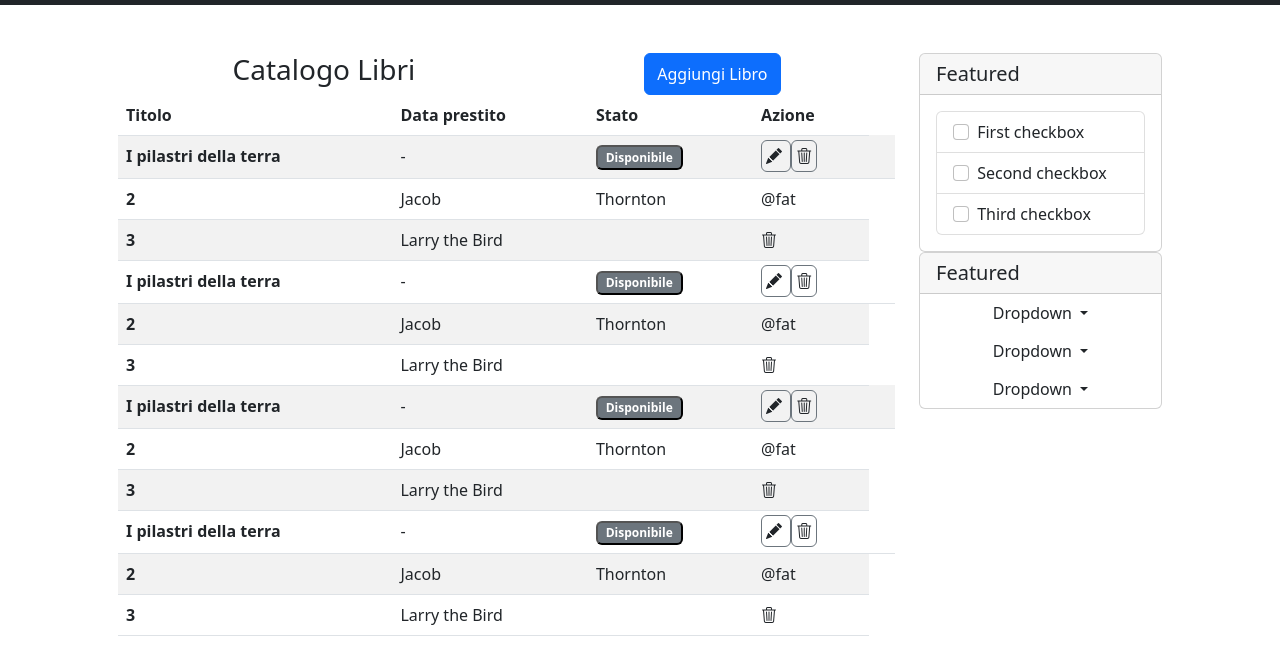
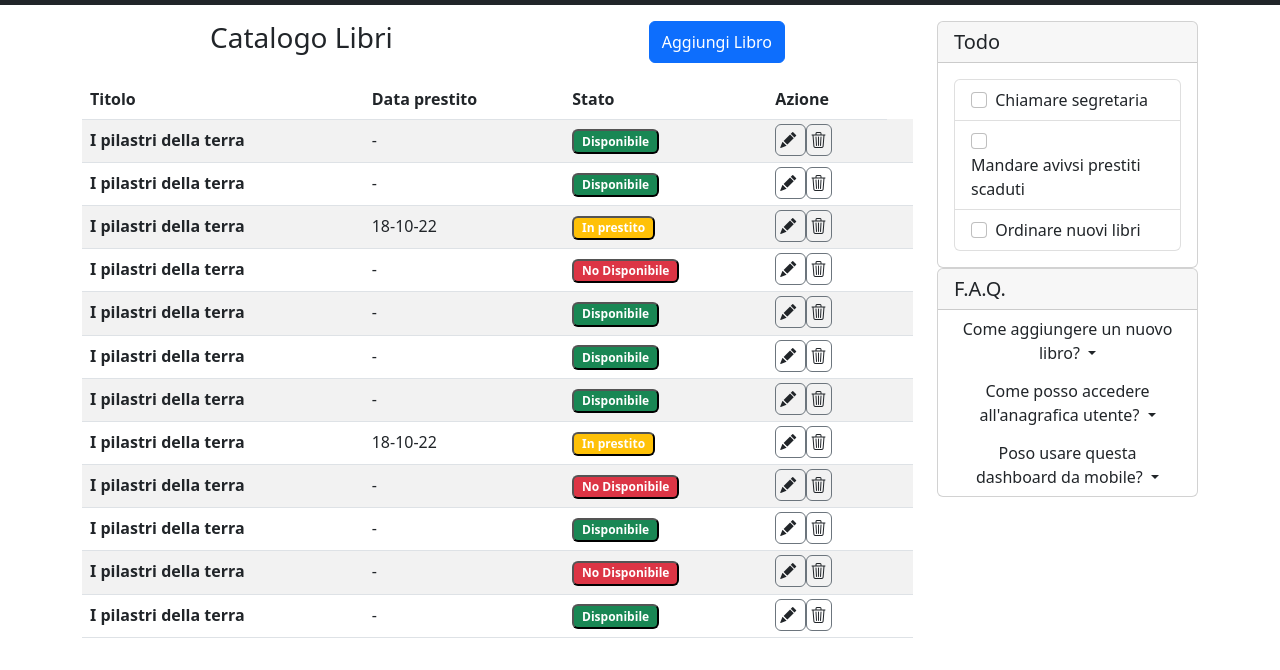
Before and after one commit to telcheno/html-css-bootstrap-dashboard, a plain HTML site: page index.html in a window 1280 px wide. Shown: the part 82-752 px from the top of the page. Drawn offline with nearby package versions, Linux system fonts and the light colour scheme.

Commit message:
Ultimato gli stili con boostrap

```diff
--- a/index.html
+++ b/index.html
@@ -41,17 +41,17 @@
     </header>
     <main>
       <section>
-        <div class="container-md p-5">
-          <div class="row">
-            <div class="col-lg-9">
-              <div class="title-table">
+        <div class="container">
+          <div class="row pt-3" >
+            <div class="col-lg-9 ">
+              <div class="title-table ">
                 <h3>Catalogo Libri</h3>
                 <button class="btn btn-primary">Aggiungi Libro</button>
               </div>
-              <table class="table table table-striped">
+              <table class="table table table-striped mt-3">
                 <thead>
                   <tr>
-                    <th scope="col">Titolo</th>
+                    <th scope="col-6">Titolo</th>
                     <th scope="col">Data prestito</th>
                     <th scope="col">Stato</th>
                     <th scope="col">Azione</th>
@@ -61,7 +61,7 @@
                   <tr>
                     <th scope="row">I pilastri della terra</th>
                     <td>-</td>
-                    <td><button class="badge text-bg-secondary">Disponibile</button></td>
+                    <td><button class="badge text-bg-success">Disponibile</button></td>
                     <td>
                       <span class="border border-1 border-secondary rounded p-1">
                         <i class="bi bi-pencil-fill">
@@ -74,20 +74,9 @@
                     <td>
                   </tr>
                   <tr>
-                    <th scope="row">2</th>
-                    <td>Jacob</td>
-                    <td>Thornton</td>
-                    <td>@fat</td>
-                  </tr>
-                  <tr>
-                    <th scope="row">3</th>
-                    <td colspan="2">Larry the Bird</td>
-                    <td><i class="bi bi-trash3"></i></td>
-                  </tr>
-                  <tr>
                     <th scope="row">I pilastri della terra</th>
                     <td>-</td>
-                    <td><button class="badge text-bg-secondary">Disponibile</button></td>
+                    <td><button class="badge text-bg-success">Disponibile</button></td>
                     <td>
                       <span class="border border-1 border-secondary rounded p-1">
                         <i class="bi bi-pencil-fill">
@@ -100,20 +89,9 @@
                     <td>
                   </tr>
                   <tr>
-                    <th scope="row">2</th>
-                    <td>Jacob</td>
-                    <td>Thornton</td>
-                    <td>@fat</td>
-                  </tr>
-                  <tr>
-                    <th scope="row">3</th>
-                    <td colspan="2">Larry the Bird</td>
-                    <td><i class="bi bi-trash3"></i></td>
-                  </tr>
-                  <tr>
                     <th scope="row">I pilastri della terra</th>
-                    <td>-</td>
-                    <td><button class="badge text-bg-secondary">Disponibile</button></td>
+                    <td>18-10-22</td>
+                    <td><button class="badge text-white bg-warning">In prestito</button></td>
                     <td>
                       <span class="border border-1 border-secondary rounded p-1">
                         <i class="bi bi-pencil-fill">
@@ -126,20 +104,9 @@
                     <td>
                   </tr>
                   <tr>
-                    <th scope="row">2</th>
-                    <td>Jacob</td>
-                    <td>Thornton</td>
-                    <td>@fat</td>
-                  </tr>
-                  <tr>
-                    <th scope="row">3</th>
-                    <td colspan="2">Larry the Bird</td>
-                    <td><i class="bi bi-trash3"></i></td>
-                  </tr>
-                  <tr>
                     <th scope="row">I pilastri della terra</th>
                     <td>-</td>
-                    <td><button class="badge text-bg-secondary">Disponibile</button></td>
+                    <td><button class="badge bg-danger">No Disponibile</button></td>
                     <td>
                       <span class="border border-1 border-secondary rounded p-1">
                         <i class="bi bi-pencil-fill">
@@ -152,43 +119,152 @@
                     <td>
                   </tr>
                   <tr>
-                    <th scope="row">2</th>
-                    <td>Jacob</td>
-                    <td>Thornton</td>
-                    <td>@fat</td>
+                    <th scope="row">I pilastri della terra</th>
+                    <td>-</td>
+                    <td><button class="badge text-bg-success">Disponibile</button></td>
+                    <td>
+                      <span class="border border-1 border-secondary rounded p-1">
+                        <i class="bi bi-pencil-fill">
+                        </i>
+                      </span>
+                      <span>
+                        <i class="bi bi-trash3
+                        border border-1 border-secondary rounded p-1"></i>
+                      </span>
+                    <td>
                   </tr>
                   <tr>
-                    <th scope="row">3</th>
-                    <td colspan="2">Larry the Bird</td>
-                    <td><i class="bi bi-trash3"></i></td>
+                    <th scope="row">I pilastri della terra</th>
+                    <td>-</td>
+                    <td><button class="badge text-bg-success">Disponibile</button></td>
+                    <td>
+                      <span class="border border-1 border-secondary rounded p-1">
+                        <i class="bi bi-pencil-fill">
+                        </i>
+                      </span>
+                      <span>
+                        <i class="bi bi-trash3
+                        border border-1 border-secondary rounded p-1"></i>
+                      </span>
+                    <td>
+                  </tr>
+                  <tr>
+                    <th scope="row">I pilastri della terra</th>
+                    <td>-</td>
+                    <td><button class="badge text-bg-success">Disponibile</button></td>
+                    <td>
+                      <span class="border border-1 border-secondary rounded p-1">
+                        <i class="bi bi-pencil-fill">
+                        </i>
+                      </span>
+                      <span>
+                        <i class="bi bi-trash3
+                        border border-1 border-secondary rounded p-1"></i>
+                      </span>
+                    <td>
+                  </tr>
+                  <tr>
+                    <th scope="row">I pilastri della terra</th>
+                    <td>18-10-22</td>
+                    <td><button class="badge text-white bg-warning">In prestito</button></td>
+                    <td>
+                      <span class="border border-1 border-secondary rounded p-1">
+                        <i class="bi bi-pencil-fill">
+                        </i>
+                      </span>
+                      <span>
+                        <i class="bi bi-trash3
+                        border border-1 border-secondary rounded p-1"></i>
+                      </span>
+                    <td>
+                  </tr>
+                  <tr>
+                    <th scope="row">I pilastri della terra</th>
+                    <td>-</td>
+                    <td><button class="badge bg-danger">No Disponibile</button></td>
+                    <td>
+                      <span class="border border-1 border-secondary rounded p-1">
+                        <i class="bi bi-pencil-fill">
+                        </i>
+                      </span>
+                      <span>
+                        <i class="bi bi-trash3
+                        border border-1 border-secondary rounded p-1"></i>
+                      </span>
+                    <td>
+                  </tr>
+                  <tr>
+                    <th scope="row">I pilastri della terra</th>
+                    <td>-</td>
+                    <td><button class="badge text-bg-success">Disponibile</button></td>
+                    <td>
+                      <span class="border border-1 border-secondary rounded p-1">
+                        <i class="bi bi-pencil-fill">
+                        </i>
+                      </span>
+                      <span>
+                        <i class="bi bi-trash3
+                        border border-1 border-secondary rounded p-1"></i>
+                      </span>
+                    <td>
+                  </tr>
+                  <tr>
+                    <th scope="row">I pilastri della terra</th>
+                    <td>-</td>
+                    <td><button class="badge bg-danger">No Disponibile</button></td>
+                    <td>
+                      <span class="border border-1 border-secondary rounded p-1">
+                        <i class="bi bi-pencil-fill">
+                        </i>
+                      </span>
+                      <span>
+                        <i class="bi bi-trash3
+                        border border-1 border-secondary rounded p-1"></i>
+                      </span>
+                    <td>
+                  </tr>
+                  <tr>
+                    <th scope="row">I pilastri della terra</th>
+                    <td>-</td>
+                    <td><button class="badge text-bg-success">Disponibile</button></td>
+                    <td>
+                      <span class="border border-1 border-secondary rounded p-1">
+                        <i class="bi bi-pencil-fill">
+                        </i>
+                      </span>
+                      <span>
+                        <i class="bi bi-trash3
+                        border border-1 border-secondary rounded p-1"></i>
+                      </span>
+                    <td>
                   </tr>
                 </tbody>
               </table>
             </div>
             <div class="col-lg-3">
               <div class="card">
-                <h5 class="card-header">Featured</h5>
+                <h5 class="card-header">Todo</h5>
                 <div class="card-body">
                   <ul class="list-group">
                     <li class="list-group-item">
                       <input class="form-check-input me-1" type="checkbox" value="" id="firstCheckbox">
-                      <label class="form-check-label" for="firstCheckbox">First checkbox</label>
+                      <label class="form-check-label" for="firstCheckbox">Chiamare segretaria</label>
                     </li>
                     <li class="list-group-item">
                       <input class="form-check-input me-1" type="checkbox" value="" id="secondCheckbox">
-                      <label class="form-check-label" for="secondCheckbox">Second checkbox</label>
+                      <label class="form-check-label" for="secondCheckbox">Mandare avivsi prestiti scaduti</label>
                     </li>
                     <li class="list-group-item">
                       <input class="form-check-input me-1" type="checkbox" value="" id="thirdCheckbox">
-                      <label class="form-check-label" for="thirdCheckbox">Third checkbox</label>
+                      <label class="form-check-label" for="thirdCheckbox">Ordinare nuovi libri</label>
                     </li>
                   </ul>
                 </div>
               </div>
               <div class="card">
-                <h5 class="card-header">Featured</h5>
+                <h5 class="card-header">F.A.Q.</h5>
                 <button class="btn dropdown-toggle" data-bs-toggle="dropdown" aria-expanded="false">
-                  Dropdown
+                  Come aggiungere un nuovo <br> libro?
                 </button>
                 <ul class="dropdown-menu dropdown-menu-dark">
                   <li><a class="dropdown-item" href="#">Action</a></li>
@@ -196,7 +272,7 @@
                   <li><a class="dropdown-item" href="#">Something else here</a></li>
                 </ul>
                 <button class="btn dropdown-toggle" data-bs-toggle="dropdown" aria-expanded="false">
-                  Dropdown
+                  Come posso accedere <br> all'anagrafica utente?
                 </button>
                 <ul class="dropdown-menu dropdown-menu-dark">
                   <li><a class="dropdown-item" href="#">Action</a></li>
@@ -204,7 +280,7 @@
                   <li><a class="dropdown-item" href="#">Something else here</a></li>
                 </ul>
                 <button class="btn dropdown-toggle" data-bs-toggle="dropdown" aria-expanded="false">
-                  Dropdown
+                  Poso usare questa <br> dashboard da mobile?
                 </button>
                 <ul class="dropdown-menu dropdown-menu-dark">
                   <li><a class="dropdown-item" href="#">Action</a></li>
```
